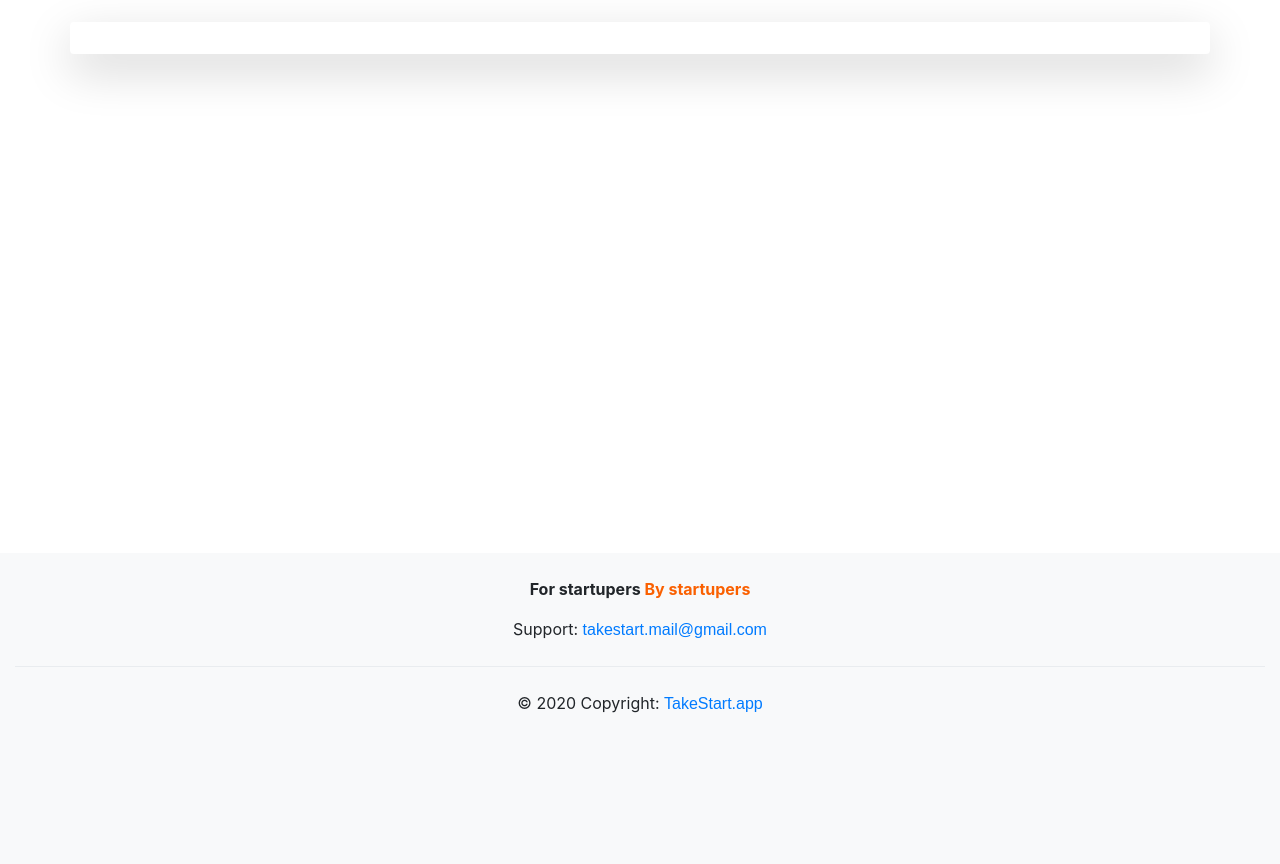
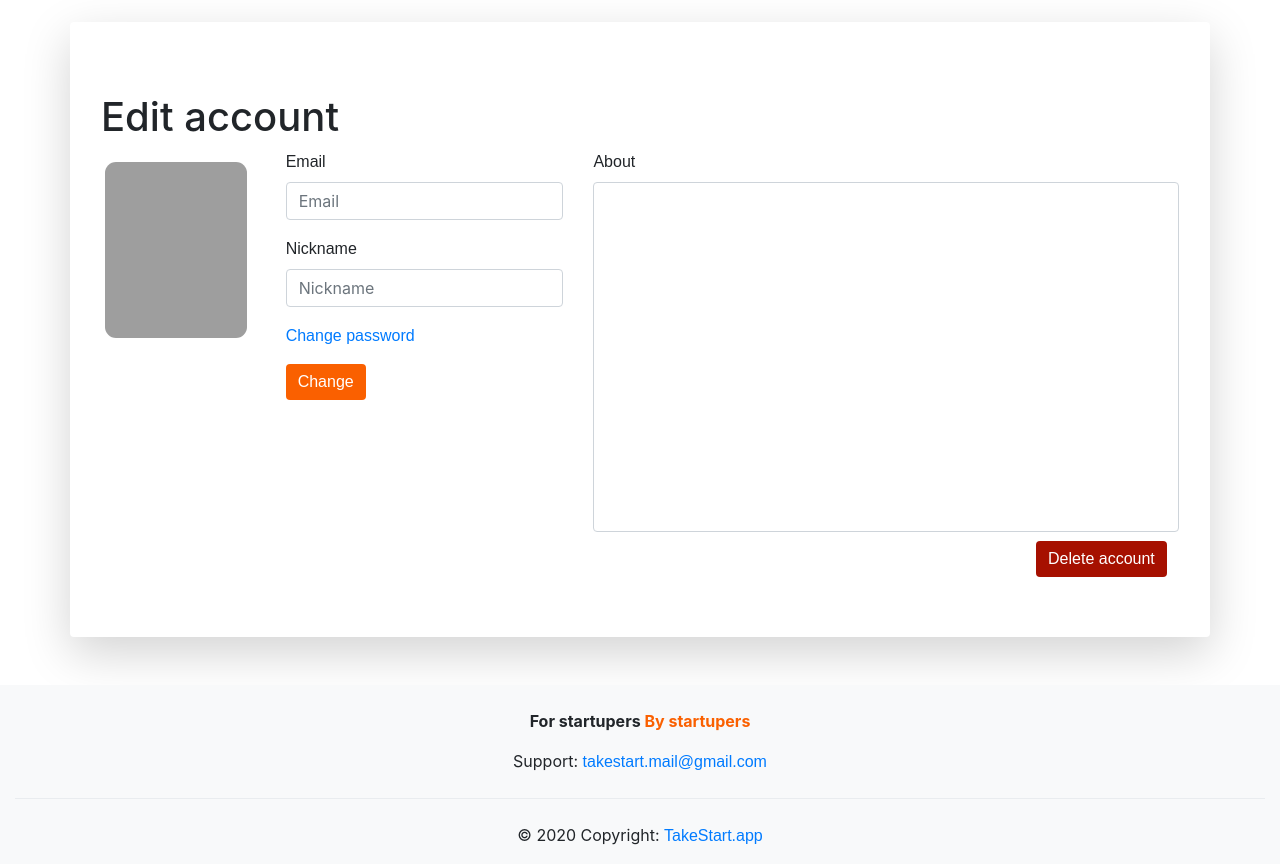
Before and after one commit to vladmustyatsa/Project, a Flask app: page /test in a window 1280 px wide. Shown: the part 68-932 px from the top of the page. Before the commit the page ends 781 px from the top, so only its background shows below. Run offline with Flask 2, Linux system fonts and the light colour scheme; parts of the project's set-up code (start-up, migrations or seed data) failed here and were passed over; some libraries are stand-ins or nearby versions; grey boxes are pictures that could not be loaded.

Commit message:
After creating test edit template

```diff
--- a/app.py
+++ b/app.py
@@ -12,6 +12,7 @@ from flask_mail import Mail
 # App
 app = Flask(__name__)
 app.config.from_object(Configuration)
+app.config['app_server_name'] = 'http://localhost:5000'
 def is_login():
 	try:
 		return current_user.nickname
--- a/config.py
+++ b/config.py
@@ -3,6 +3,7 @@ import os
 
 class Configuration:
 	DEBUG = True
+	app_server_name = 'http://localhost:5000'
 	SECRET_KEY = '1'
 	UPLOAD_FOLDER = os.getcwd() + '/static'
 	# SQLAlchemy
--- a/static/css/base.css
+++ b/static/css/base.css
@@ -106,8 +106,9 @@
 .ts-image{
 	border:solid 4px white;
 	border-radius: 15px;
-
-
+}
+.ts-image-edit:hover{
+	border: solid 0px black;
 }
 
 .svg-link:focus{
@@ -119,10 +120,18 @@
 	margin-left: : auto;
 	overflow:auto;
 }
+
+.ts-btn-danger{
+	color: white;
+	border: none;
+	background-color: #a61000;
 }
-.ts-btn-danger:active{
-	border: none;
+.ts-btn-danger:hover{
+
+	color: white;
+
 	outline: none !important;
+	background-color: #980024;
 
 }
 .ts-btn-danger:focus{
@@ -132,6 +141,7 @@
 	outline-style: none!important;
 	box-shadow: 0 0 0 0 rgba(0,123,255,0)!important;
 	outline: none !important;
+	background-color: #980024;
 
 }
 .user-and-project-title{
--- a/templates/base.html
+++ b/templates/base.html
@@ -55,7 +55,7 @@
 
 
 
-			{% if is_login() != ''%}
+			{% if current_user.is_authenticated %}
 			<div class="dropdown" style="">
 				<a class="btn btn dropdown-toggle shadow-lg bg-faded rounded profile-dropdown-link"  href="#" role="button"
 				id="dropdownMenuLink" data-toggle="dropdown" data-display="static" aria-haspopup="true" aria-expanded="false" style="">
--- a/templates/test.html
+++ b/templates/test.html
@@ -5,10 +5,41 @@ Edit
 {% block main %}
 
 <div class="container">
-  <div class="row">
-    <div class="col shadow-lg p-3 mb-5 bg-white rounded">
+    <div class="row shadow-lg p-3 mb-5 bg-white rounded">
+        <div class="col-sm" style="margin-top: 5%;">
+            <h1>Edit account</h1>
+            <div class="row" style="margin-left:2%;margin-right:2%;">
+                <div class="col-sm-2">
+                    <form enctype="multipart/form-data" >
+                        <input id="myfile" type="file" style="display: none">
 
+                        <img onclick="myfile.click();"src="{{url_for('static',filename='site-images/index.jpeg')}}" style="margin-top: 6%" class="ts-image ts-image-edit" width="150" height="184">
+                    </form>
+                </div>
+                <div class="col-sm-10">
+                <div class="row">
+                    <form>
+                        <div class="col-sm-4">
+                            <div class="form-group">
+                                <label for="exampleInputPassword1">Email</label>
+                                <input type="Email" class="form-control" id="exampleInputPassword1">
+                            </div>
+                            <div class="form-group">
+                                <label for="exampleInputPassword1">Email</label>
+                                <input type="Email" class="form-control" id="exampleInputPassword1">
+                            </div>
+                        </div>
+                        <div class="col-sm-8">
+                            <textarea class="form-control">
+
+                            </textarea>
+                        </div>
+
+                    </form>
+                </div>
+            </div>
+            </div>
+        </div>
     </div>
-  </div>
 </div>
 {% endblock %}
--- /dev/null
+++ b/templates/test1.html
@@ -0,0 +1,56 @@
+{% extends 'base.html' %}
+{% block title %}
+Edit
+{% endblock %}
+{% block main %}
+
+<div class="container">
+	<div class="row shadow-lg p-3 mb-5 bg-white rounded">
+		<div class="col-sm" style="margin-top: 5%;margin-bottom: 4%">
+			<h1>Edit account</h1>
+			<div class="row" >
+				<div class="col-sm-2">
+					<form enctype="multipart/form-data" >
+						<input accept="image/*" id="avatar_input" type="file" style="display: none">
+
+						<img onclick="avatar_input.click();"src="{{url_for('static',filename='site-images/index.jpeg')}}" style="margin-top: 6%" class="ts-image ts-image-edit" width="150" height="184">
+					</form>
+				</div>
+
+                    <div class="col-sm-10">
+
+                    		<form action="#" >
+                    			<div class="row">
+                    			<div class="col-sm-4">
+                    				<div class="form-group">
+                    					<label for="exampleInputPassword1">Email</label>
+                    					<input type="Email" class="form-control" id="exampleInputPassword1" placeholder="Email">
+                    				</div>
+                    				<div class="form-group">
+                    					<label for="exampleInputPassword1">Nickname</label>
+                    					<input type="Email" class="form-control" id="exampleInputPassword1" placeholder="Nickname">
+                    				</div>
+                    				<div class="form-group">
+                    					<a href="#" class="link">Change password</a>
+                    				</div>
+                    				<div class="form-group">
+                    					<button class="btn my-button">Change</button>
+                    				</div>
+
+                    			</div>
+                    			<div class="col-sm-8">
+                    				<label>About</label>
+                    				<textarea class="form-control" rows=14>
+
+                    				</textarea>
+                    			</div>
+                    			</div>
+                    		</form>
+                    	<button class="btn btn-danger ts-btn-danger" style="margin-left: 84%;margin-top:1%">Delete account</button>
+                    </div>
+                </div>
+            </div>
+        </div>
+    </div>
+
+{% endblock %}
--- a/view.py
+++ b/view.py
@@ -37,4 +37,4 @@ def index1():
 
 @app.route('/test')
 def test():
-	return render_template('test.html')
+	return render_template('test1.html')
```
Also changed, not shown: forms.py (+10 -6 lines). Lines whose indentation alone changed are shown as unchanged.
